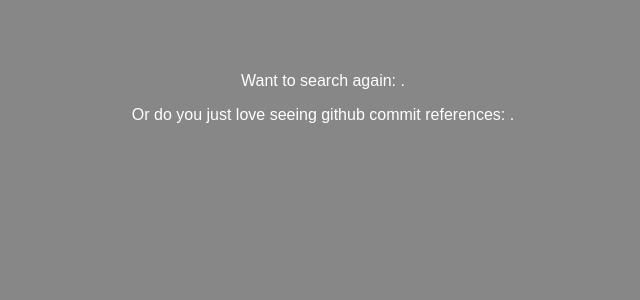
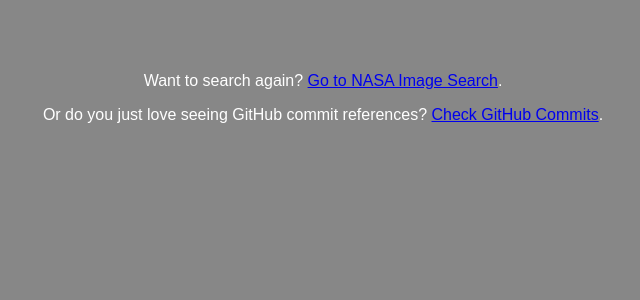
Before and after one commit to tompritch30/SSE-lab2, a Flask app: template api/templates/nasa_image.html in a window 1280 px wide. Shown: the top 300 px of the page, without its empty margins (317-957 px from the left). Run offline with Flask 3, Linux system fonts and the light colour scheme; the template is opened without the code that fills it, so the values that code supplies are empty.

Commit message:
nasa col change and href

```diff
--- a/api/templates/nasa_image.html
+++ b/api/templates/nasa_image.html
@@ -50,8 +50,8 @@
             <p class="error">{{ error }}</p>
         {% endif %}
     </div>
-<p>Want to search again: <a href="/nasa_form"></a>.</p>
-<p>Or do you just love seeing github commit references: <a href="/github_form"></a>.</p>
+    <p>Want to search again? <a href="/nasa_form">Go to NASA Image Search</a>.</p>
+    <p>Or do you just love seeing GitHub commit references? <a href="/github_form">Check GitHub Commits</a>.</p>
 
 </body>
 </html>
```
